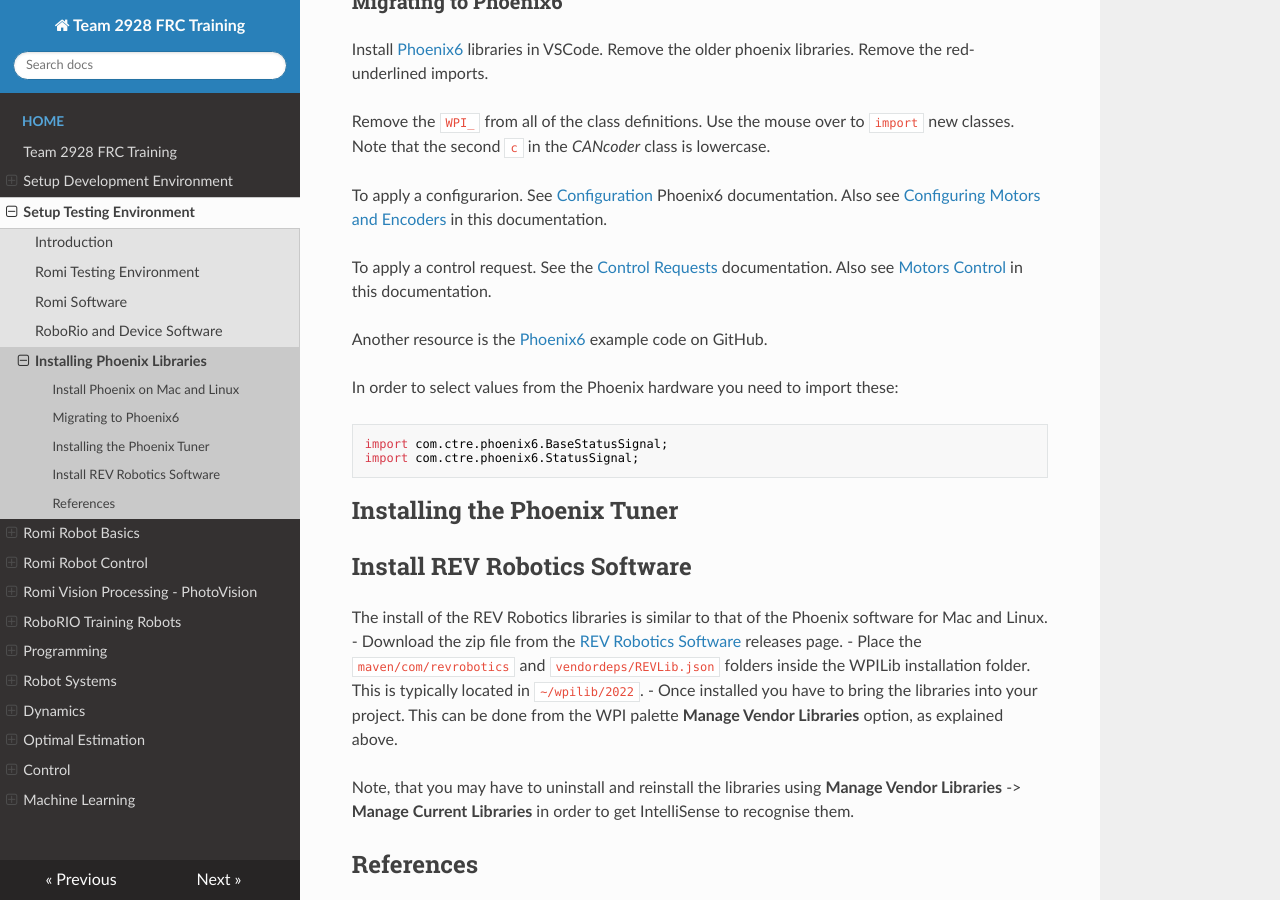
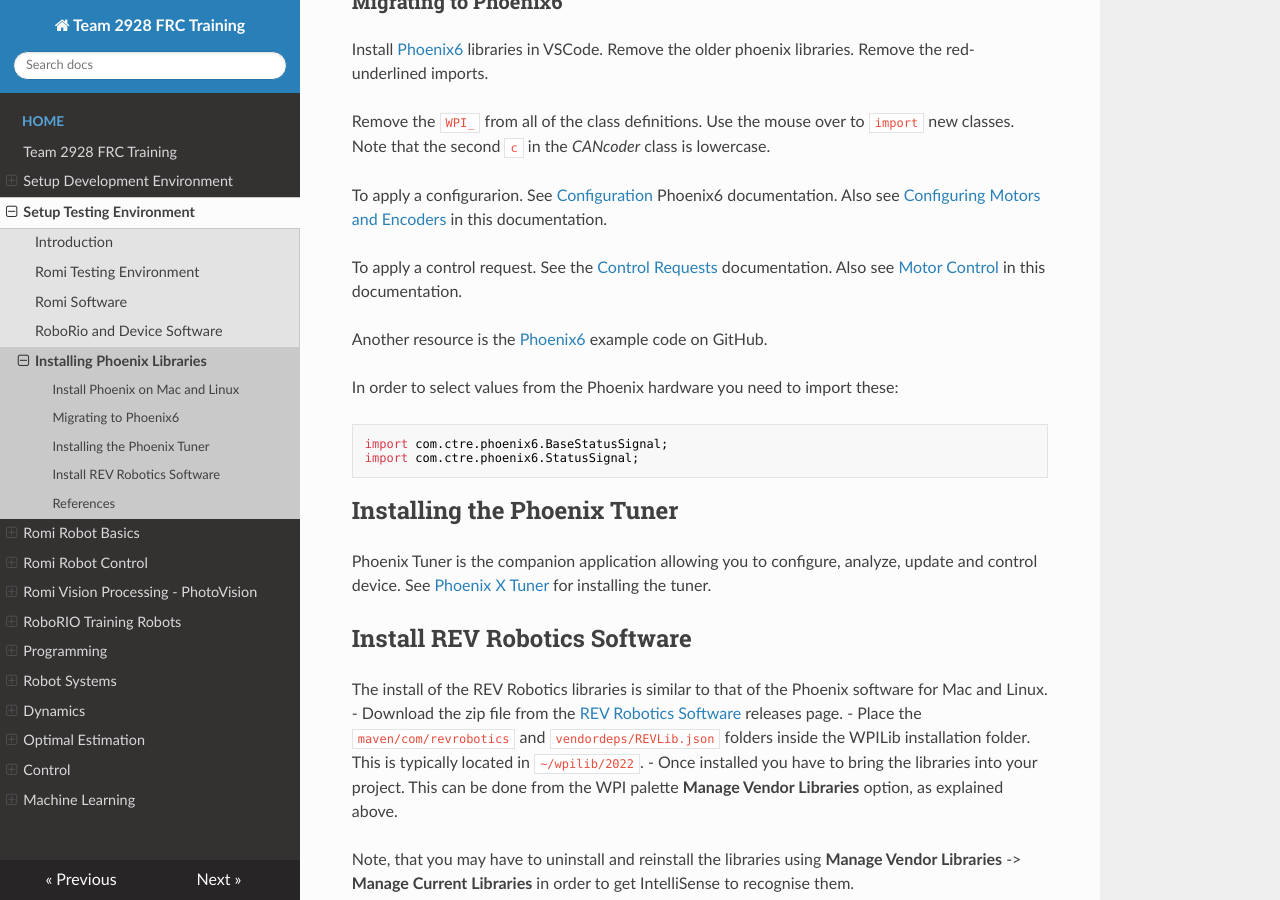
Before and after one commit to FRC-2928/FRC-Programmer-Training, an MkDocs documentation site: the page built from docs/SoftwareInstall/vendorSoftware.md, in a window 1280 px wide and 900 px high, scrolled down 852 px. Built offline with MkDocs 1.6.1, drawn with Linux system fonts in a browser that asks for light colours; nearby versions of some CDN libraries.

Commit message:
Added Phoenix X Tuner

```diff
--- a/docs/SoftwareInstall/vendorSoftware.md
+++ b/docs/SoftwareInstall/vendorSoftware.md
@@ -26,7 +26,7 @@
 
 To apply a configurarion.  See [Configuration](https://pro.docs.ctr-electronics.com/en/latest/docs/api-reference/api-usage/configuration.html) Phoenix6 documentation. Also see [Configuring Motors and Encoders](../RoboRIO/motorConfig.md) in this documentation.
 
-To apply a control request.  See the [Control Requests](https://pro.docs.ctr-electronics.com/en/latest/docs/api-reference/api-usage/control-requests.html) documentation.  Also see [Motors Control](../RoboRIO/motorControl.md) in this documentation.
+To apply a control request.  See the [Control Requests](https://pro.docs.ctr-electronics.com/en/latest/docs/api-reference/api-usage/control-requests.html) documentation.  Also see [Motor Control](../RoboRIO/motorControl.md) in this documentation.
 
 Another resource is the [Phoenix6](https://github.com/CrossTheRoadElec/Phoenix6-Examples/tree/main/java) example code on GitHub.
 
@@ -36,8 +36,7 @@
     import com.ctre.phoenix6.StatusSignal;
 
 ## Installing the Phoenix Tuner
-
-
+Phoenix Tuner is the companion application allowing you to configure, analyze, update and control device. See [Phoenix X Tuner](https://pro.docs.ctr-electronics.com/en/latest/docs/tuner/index.html) for installing the tuner.
 
 ## Install REV Robotics Software
 The install of the REV Robotics libraries is similar to that of the Phoenix software for Mac and Linux.
```
